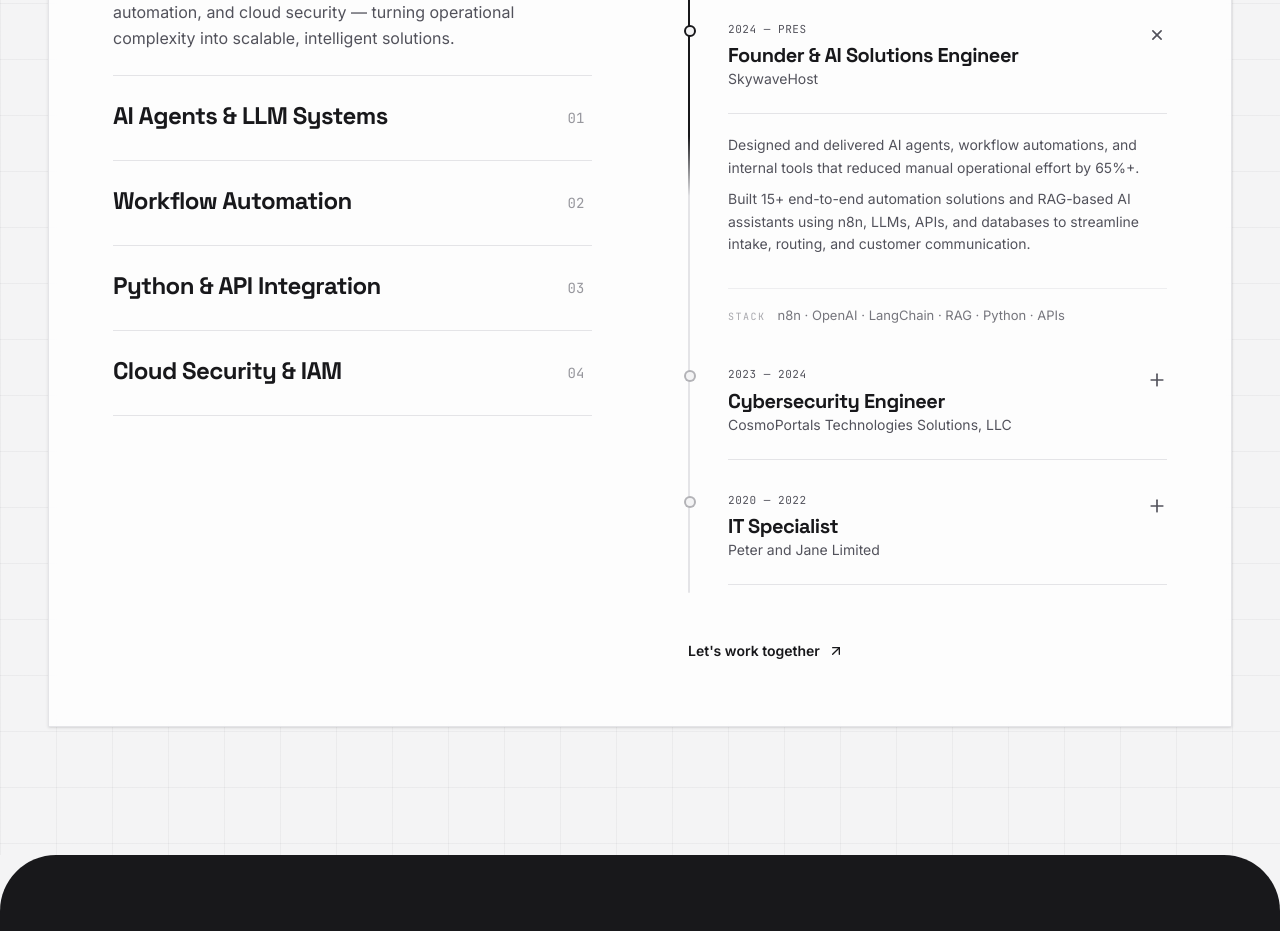
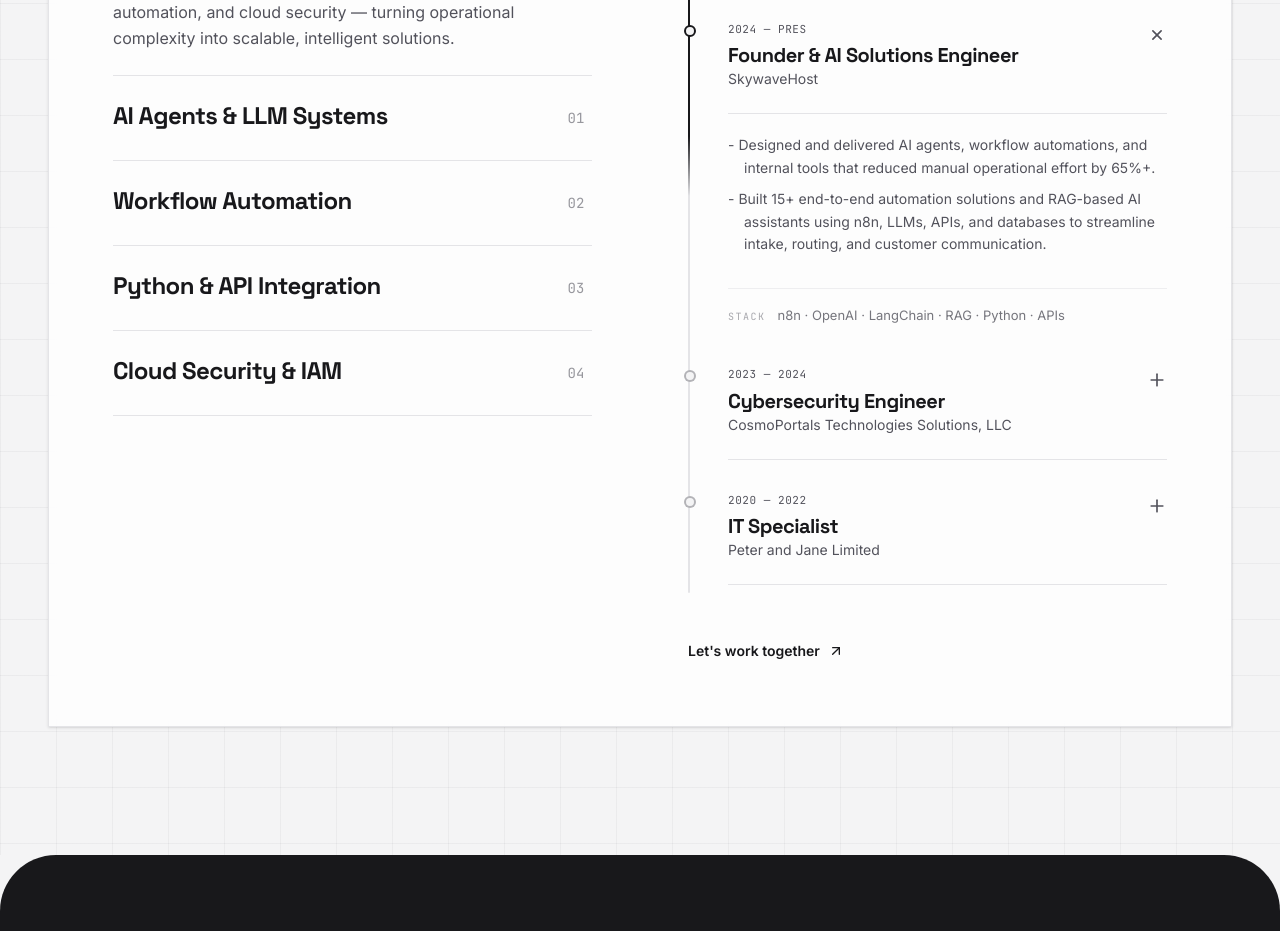
Before and after one commit to danieldazong/Original-Daniel-Portfolio-website, a React (Vite) app: page / in a window 1280 px wide. Shown: the part 2280-3211 px from the top of the page. Built offline with nearby package versions, Linux system fonts and the light colour scheme.

Commit message:
Stage 8 fitunning of the Hero Big Name Text to Grayed out a little bit

```diff
--- a/src/components/Experience.tsx
+++ b/src/components/Experience.tsx
@@ -191,13 +191,18 @@ export default function Experience() {
                           opacity: isOpen ? 1 : 0,
                         }}
                       >
-                        <div className="pt-5 pb-2 space-y-2">
+                                                <div className="pt-5 pb-2 space-y-2">
                           {exp.bulletPoints.map((bullet, i) => (
-                            <p key={i} className="font-sans text-sm text-text-secondary leading-relaxed">
-                              {bullet}
+                            <p
+                              key={i}
+                              className="font-sans text-sm text-text-secondary leading-relaxed pl-4 -indent-4"
+                            >
+                              <span className="text-text-secondary">- </span>
+                              {bullet.replace(/^[-•]\s*/, '')}
                             </p>
                           ))}
                         </div>
+
 
                         <div className="flex items-baseline gap-3 mt-6 pt-4 pb-2 border-t border-border-custom/60">
                           <span className="font-mono text-[10px] uppercase tracking-[0.15em] text-text-secondary/50 shrink-0 pt-px">
--- a/src/data.ts
+++ b/src/data.ts
@@ -123,7 +123,7 @@ export const EXPERIENCE_DATA: WorkExperience[] = [
     period: "2024 — PRES",
     bulletPoints: [
       "Designed and delivered AI agents, workflow automations, and internal tools that reduced manual operational effort by 65%+.",
-      "Built 15+ end-to-end automation solutions and RAG-based AI assistants using n8n, LLMs, APIs, and databases to streamline intake, routing, and customer communication."
+      "- Built 15+ end-to-end automation solutions and RAG-based AI assistants using n8n, LLMs, APIs, and databases to streamline intake, routing, and customer communication."
     ],
     skillsUsed: ["n8n", "OpenAI", "LangChain", "RAG", "Python", "APIs"]
   },
```
